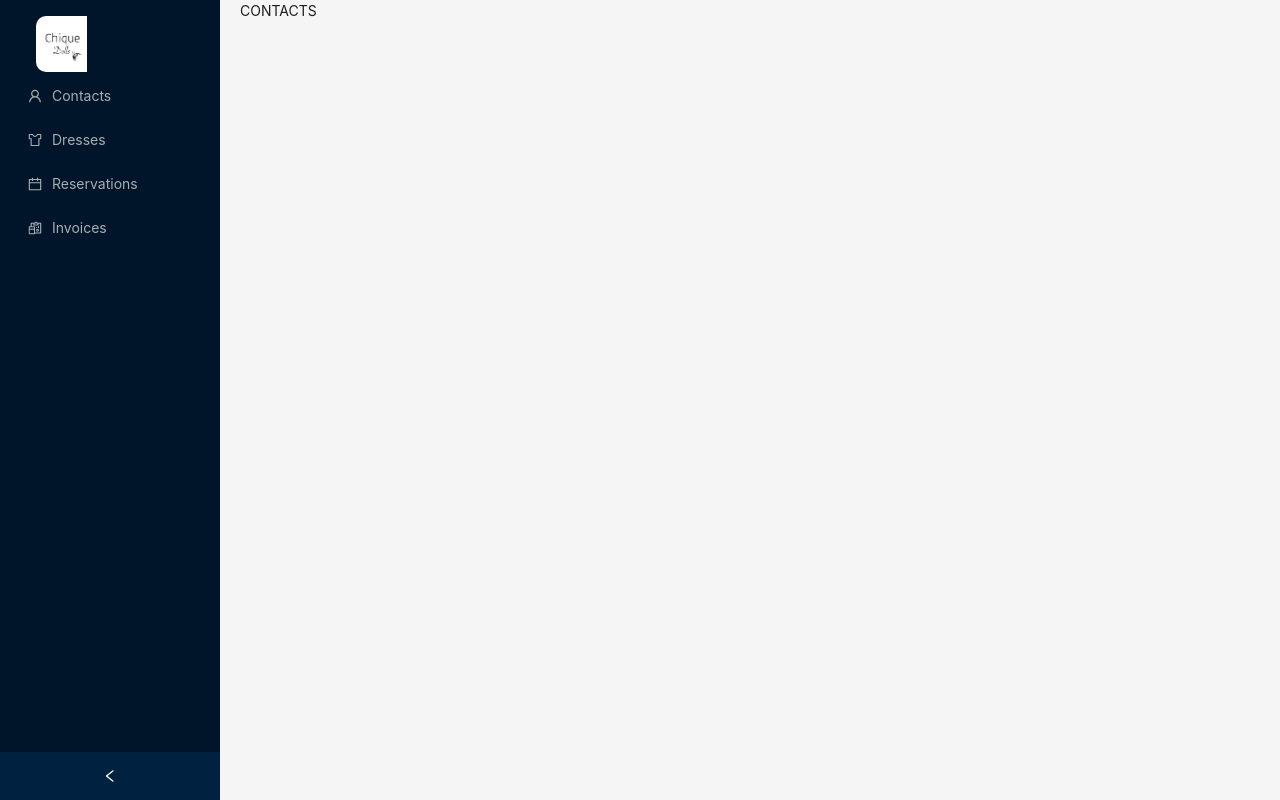
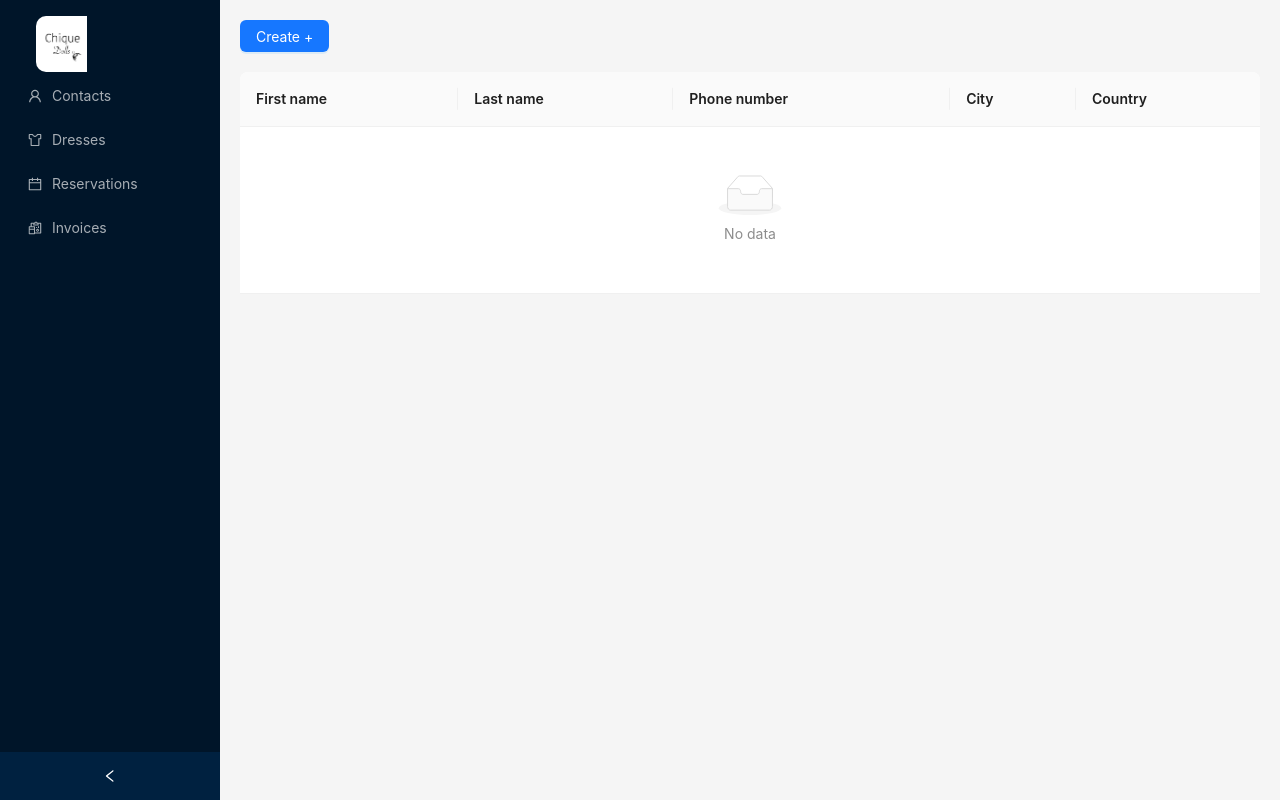
Before and after one commit to artiole-abdyli/manageInvoices, a Next.js app: page /contacts in a window 1280 px wide. Built offline with nearby package versions, Linux system fonts and the light colour scheme.

Commit message:
contacts page

```diff
--- a/app/contacts/page.tsx
+++ b/app/contacts/page.tsx
@@ -1,3 +1,43 @@
+import { Button, Table } from "antd";
+
 export default function ContactsPage() {
-  return <h1>CONTACTS</h1>;
+  const columns = [
+    {
+      name: "firstname",
+      dataIndex: "firstname",
+      title: "First name",
+    },
+    {
+      name: "lastname",
+      dataIndex: "lastname",
+      title: "Last name",
+    },
+    {
+      name: "phone_number",
+      dataIndex: "phone_number",
+      title: "Phone number",
+    },
+    {
+      name: "city",
+      dataIndex: "city",
+      title: "City",
+    },
+    { name: "country", dataIndex: "country", title: "Country" },
+  ];
+  return (
+    <>
+      <Button
+        type="primary"
+        style={{
+          marginTop: "20px",
+          marginBottom: "20px",
+          display: "flex",
+          justifyContent: "flex-end",
+        }}
+      >
+        Create +
+      </Button>
+      <Table columns={columns}></Table>
+    </>
+  );
 }
```
Also changed, not shown: app/layout.tsx (+1 -6 lines).
